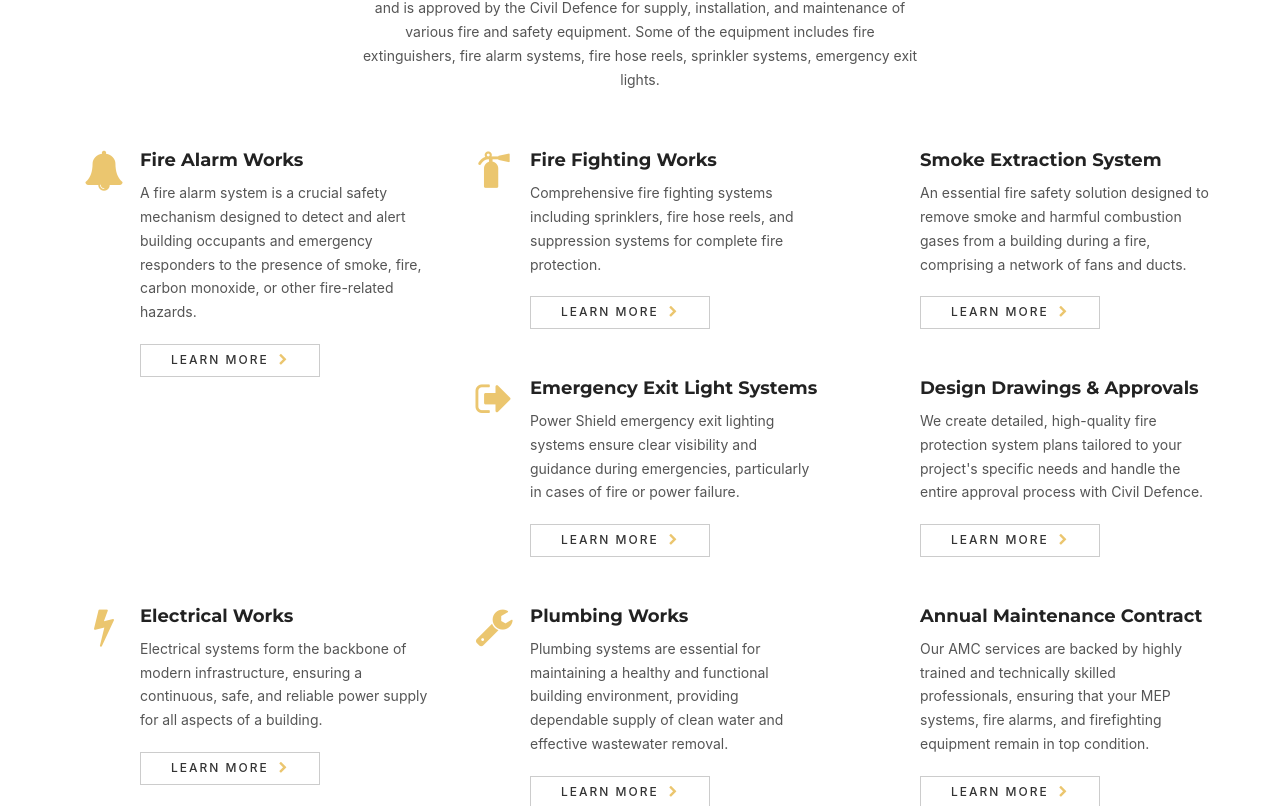
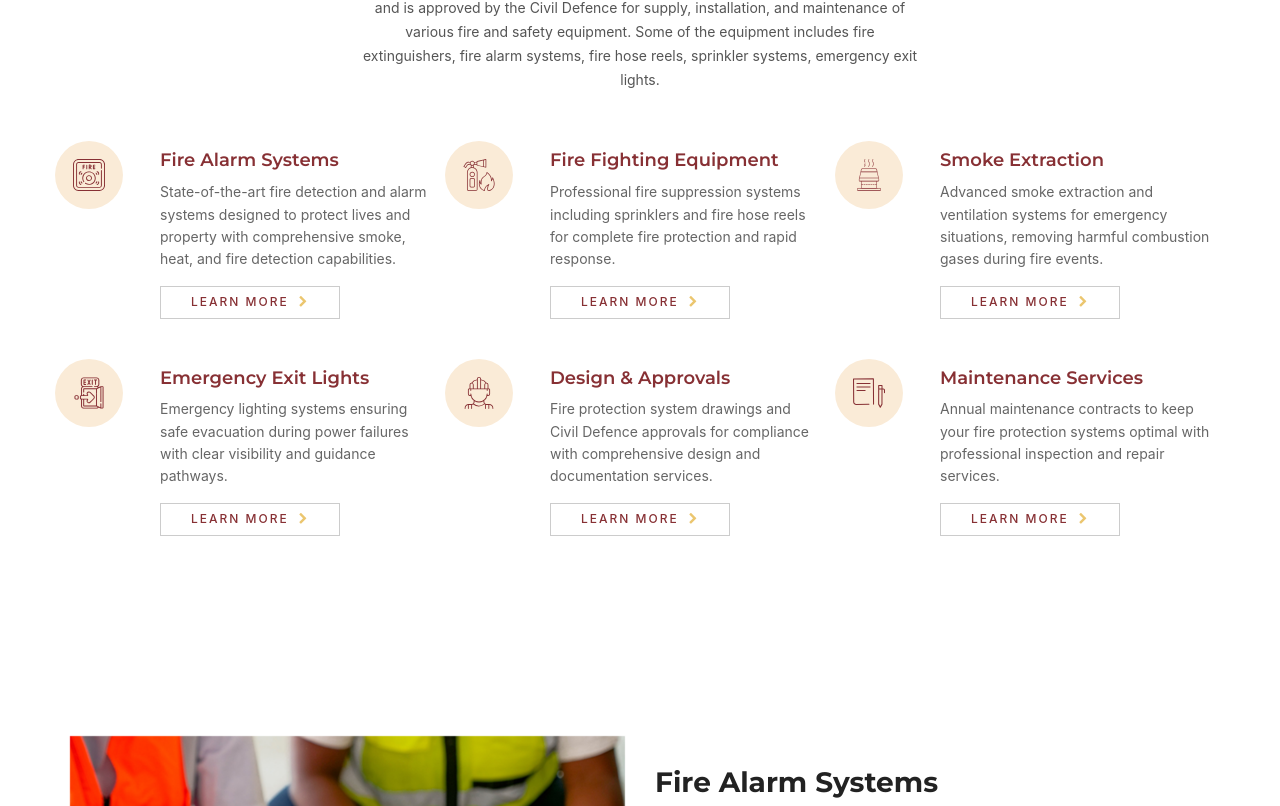
Before and after one commit to fadhuch/powershield-admin, a React (Vite) app: page /services in a window 1280 px wide. Shown: the part 634-1440 px from the top of the page. Built offline with nearby package versions, Linux system fonts and the light colour scheme.

Commit message:
Add services page styles and update ServicesPage component for improved layout and icon handling

```diff
--- a/index.html
+++ b/index.html
@@ -88,6 +88,7 @@
     <link rel="stylesheet" href="/assets/css/style.css" type="text/css">
     <link rel="stylesheet" href="/assets/css/bg.css" type="text/css">
     <link rel="stylesheet" href="/assets/css/color.css" type="text/css" id="colors">
+    <link rel="stylesheet" href="/assets/css/services-page.css" type="text/css">
 
     <!-- Font Awesome -->
     <link rel="stylesheet" href="https://cdnjs.cloudflare.com/ajax/libs/font-awesome/4.7.0/css/font-awesome.min.css">
--- /dev/null
+++ b/public/assets/css/services-page.css
@@ -0,0 +1,66 @@
+/* Services Page Custom Styles */
+
+.feature-box-small-icon .icon {
+  position: absolute;
+  left: 0;
+  top: 0;
+  width: 68px;
+  height: 68px;
+  display: flex;
+  align-items: center;
+  justify-content: center;
+  background-color: #faebd7;
+  border-radius: 50%;
+}
+
+.feature-box-small-icon .icon svg {
+  width: 32px;
+  height: 32px;
+  fill: white;
+}
+
+.feature-box-small-icon .text {
+  padding-left: 90px;
+}
+
+.feature-box-small-icon .text h4 {
+  color: #873034;
+  margin-bottom: 10px;
+  font-weight: 600;
+}
+
+.feature-box-small-icon .text p {
+  color: #666;
+  line-height: 1.6;
+  margin-bottom: 15px;
+}
+
+.feature-box-small-icon .text .btn-line {
+  color: #873034;
+  text-decoration: none;
+  font-weight: 500;
+  border-bottom: 1px solid #873034;
+  transition: all 0.3s ease;
+}
+
+.feature-box-small-icon .text .btn-line:hover {
+  color: #5a1e21;
+  border-bottom-color: #5a1e21;
+}
+
+/* Responsive adjustments */
+@media (max-width: 768px) {
+  .feature-box-small-icon {
+    text-align: center;
+    margin-bottom: 40px;
+  }
+
+  .feature-box-small-icon .icon {
+    position: relative;
+    margin: 0 auto 20px auto;
+  }
+
+  .feature-box-small-icon .text {
+    padding-left: 0;
+  }
+}
--- a/public/index.html
+++ b/public/index.html
@@ -92,6 +92,7 @@
     <link rel="stylesheet" href="/assets/css/style.css" type="text/css">
     <link rel="stylesheet" href="/assets/css/bg.css" type="text/css">
     <link rel="stylesheet" href="/assets/css/color.css" type="text/css" id="colors">
+    <link rel="stylesheet" href="/assets/css/services-page.css" type="text/css">
 
     <!-- Font Awesome -->
     <link rel="stylesheet" href="https://cdnjs.cloudflare.com/ajax/libs/font-awesome/4.7.0/css/font-awesome.min.css">
--- a/src/pages/ServicesPage.jsx
+++ b/src/pages/ServicesPage.jsx
@@ -1,13 +1,14 @@
 import React from 'react';
 import { Link } from 'react-router-dom';
+import ServiceIcons from '../components/ServiceIcons';
 
 const ServicesPage = () => {
   const services = [
     {
       id: 'fire-alarm',
-      title: 'Fire Alarm Works',
-      description: 'A fire alarm system is a crucial safety mechanism designed to detect and alert building occupants and emergency responders to the presence of smoke, fire, carbon monoxide, or other fire-related hazards.',
-      icon: 'fa-bell',
+      title: 'Fire Alarm Systems',
+      description: 'State-of-the-art fire detection and alarm systems designed to protect lives and property with comprehensive smoke, heat, and fire detection capabilities.',
+      iconComponent: ServiceIcons.FireAlarm,
       image: '/assets/images/services/pic_1.jpg',
       features: [
         'Smoke Detection Systems',
@@ -20,9 +21,9 @@ const ServicesPage = () => {
     },
     {
       id: 'fire-fighting',
-      title: 'Fire Fighting Works',
-      description: 'Comprehensive fire fighting systems including sprinklers, fire hose reels, and suppression systems for complete fire protection.',
-      icon: 'fa-fire-extinguisher',
+      title: 'Fire Fighting Equipment',
+      description: 'Professional fire suppression systems including sprinklers and fire hose reels for complete fire protection and rapid response.',
+      iconComponent: ServiceIcons.FireFighting,
       image: '/assets/images/services/pic_2.jpg',
       features: [
         'Fire Sprinkler Systems',
@@ -35,9 +36,9 @@ const ServicesPage = () => {
     },
     {
       id: 'smoke-extraction',
-      title: 'Smoke Extraction System',
-      description: 'An essential fire safety solution designed to remove smoke and harmful combustion gases from a building during a fire, comprising a network of fans and ducts.',
-      icon: 'fa-wind',
+      title: 'Smoke Extraction',
+      description: 'Advanced smoke extraction and ventilation systems for emergency situations, removing harmful combustion gases during fire events.',
+      iconComponent: ServiceIcons.SmokeExtraction,
       image: '/assets/images/services/pic_3.jpg',
       features: [
         'Natural Smoke Ventilation',
@@ -50,9 +51,9 @@ const ServicesPage = () => {
     },
     {
       id: 'emergency-exit',
-      title: 'Emergency Exit Light Systems',
-      description: 'Power Shield emergency exit lighting systems ensure clear visibility and guidance during emergencies, particularly in cases of fire or power failure.',
-      icon: 'fa-sign-out',
+      title: 'Emergency Exit Lights',
+      description: 'Emergency lighting systems ensuring safe evacuation during power failures with clear visibility and guidance pathways.',
+      iconComponent: ServiceIcons.EmergencyExit,
       image: '/assets/images/services/pic_4.jpg',
       features: [
         'LED Emergency Exit Signs',
@@ -65,9 +66,9 @@ const ServicesPage = () => {
     },
     {
       id: 'design-approvals',
-      title: 'Design Drawings & Approvals',
-      description: 'We create detailed, high-quality fire protection system plans tailored to your project\'s specific needs and handle the entire approval process with Civil Defence.',
-      icon: 'fa-pencil-ruler',
+      title: 'Design & Approvals',
+      description: 'Fire protection system drawings and Civil Defence approvals for compliance with comprehensive design and documentation services.',
+      iconComponent: ServiceIcons.DesignApprovals,
       image: '/assets/images/services/pic_5.jpg',
       features: [
         'Fire Protection System Drawings',
@@ -79,40 +80,10 @@ const ServicesPage = () => {
       ]
     },
     {
-      id: 'electrical',
-      title: 'Electrical Works',
-      description: 'Electrical systems form the backbone of modern infrastructure, ensuring a continuous, safe, and reliable power supply for all aspects of a building.',
-      icon: 'fa-bolt',
-      image: '/assets/images/services/pic_6.jpg',
-      features: [
-        'Power Distribution Systems',
-        'Lighting Design & Installation',
-        'Emergency Power Systems',
-        'Fire Alarm Electrical Works',
-        'Security System Wiring',
-        'Building Automation Systems'
-      ]
-    },
-    {
-      id: 'plumbing',
-      title: 'Plumbing Works',
-      description: 'Plumbing systems are essential for maintaining a healthy and functional building environment, providing dependable supply of clean water and effective wastewater removal.',
-      icon: 'fa-wrench',
-      image: '/assets/images/services/pic_6.jpg',
-      features: [
-        'Water Supply Systems',
-        'Drainage & Sewage Systems',
-        'Fire Fighting Water Supply',
-        'Sanitary Installations',
-        'Hot Water Systems',
-        'Plumbing Maintenance'
-      ]
-    },
-    {
       id: 'maintenance',
-      title: 'Annual Maintenance Contract',
-      description: 'Our AMC services are backed by highly trained and technically skilled professionals, ensuring that your MEP systems, fire alarms, and firefighting equipment remain in top condition.',
-      icon: 'fa-tools',
+      title: 'Maintenance Services',
+      description: 'Annual maintenance contracts to keep your fire protection systems optimal with professional inspection and repair services.',
+      iconComponent: ServiceIcons.Maintenance,
       image: '/assets/images/services/pic_6.jpg',
       features: [
         'Preventive Maintenance',
@@ -167,7 +138,7 @@ const ServicesPage = () => {
               <div key={service.id} className="col-md-4 mb40 wow fadeInUp" data-wow-delay={`.${(index + 1) * 2}s`}>
                 <div className="feature-box-small-icon">
                   <div className="icon">
-                    <i className={`id-color fa ${service.icon}`}></i>
+                    <service.iconComponent />
                   </div>
                   <div className="text">
                     <h4>{service.title}</h4>
```
